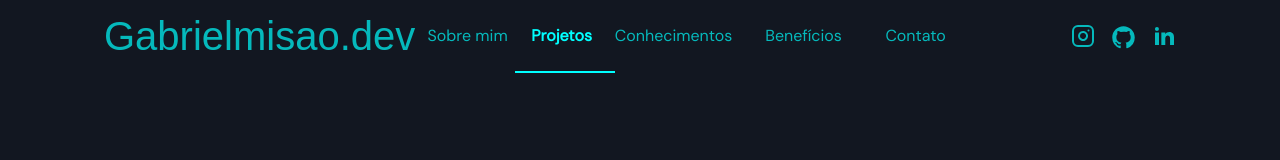
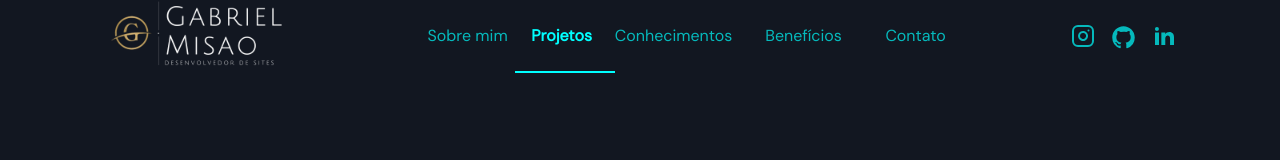
Before and after one commit to zKaminise/Portif-lio-Principal, a plain HTML site: page index.html in a window 1280 px wide. Shown: the top 160 px of the page. Drawn offline with nearby package versions, Linux system fonts and the light colour scheme; a web font is replaced by a local one.

Commit message:
Atualizando Logo

```diff
--- a/index.html
+++ b/index.html
@@ -43,7 +43,8 @@
   <body>
     <nav id="navigation">
       <div class="wrapper">
-        <a href="#home" class="logo close">Gabrielmisao.dev</a>
+        <!-- <a href="#home" class="logo close">Gabrielmisao.dev</a> -->
+        <a href="#home"><img class="logomarca" src="./assets/img/Logo Gabriel Misao.png" alt=""></a>
 
         <div class="menu">
           <ul>
--- a/style.css
+++ b/style.css
@@ -274,6 +274,15 @@ nav.scroll {
 body.light-mode nav.scroll {
   background: rgba(151, 151, 151, 0.5);
 }
+
+/* LOGOMARCAR */
+
+.logomarca{
+  height: 20rem;
+  width: 20rem;
+
+}
+
 
 /* LOGO */
 
```
Also changed, not shown: assets/img/Logo Gabriel Misao.png (added).
